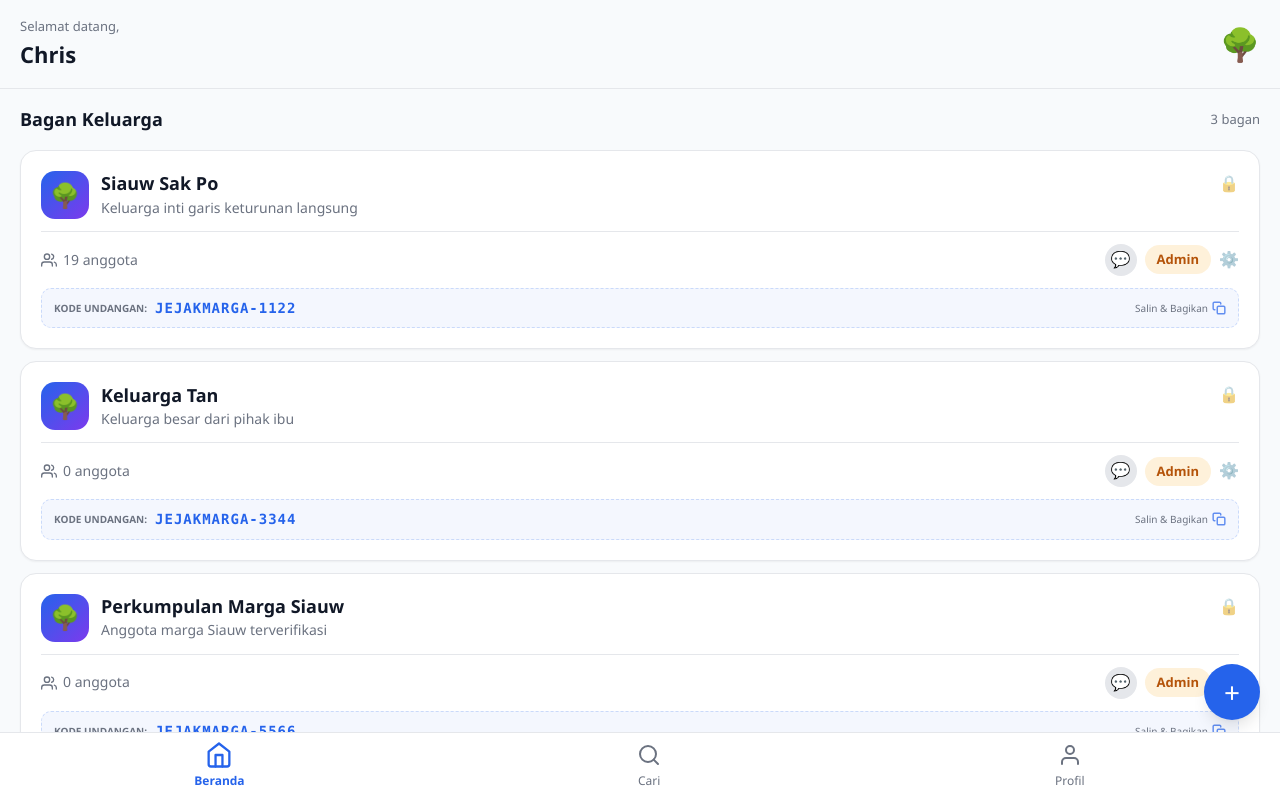
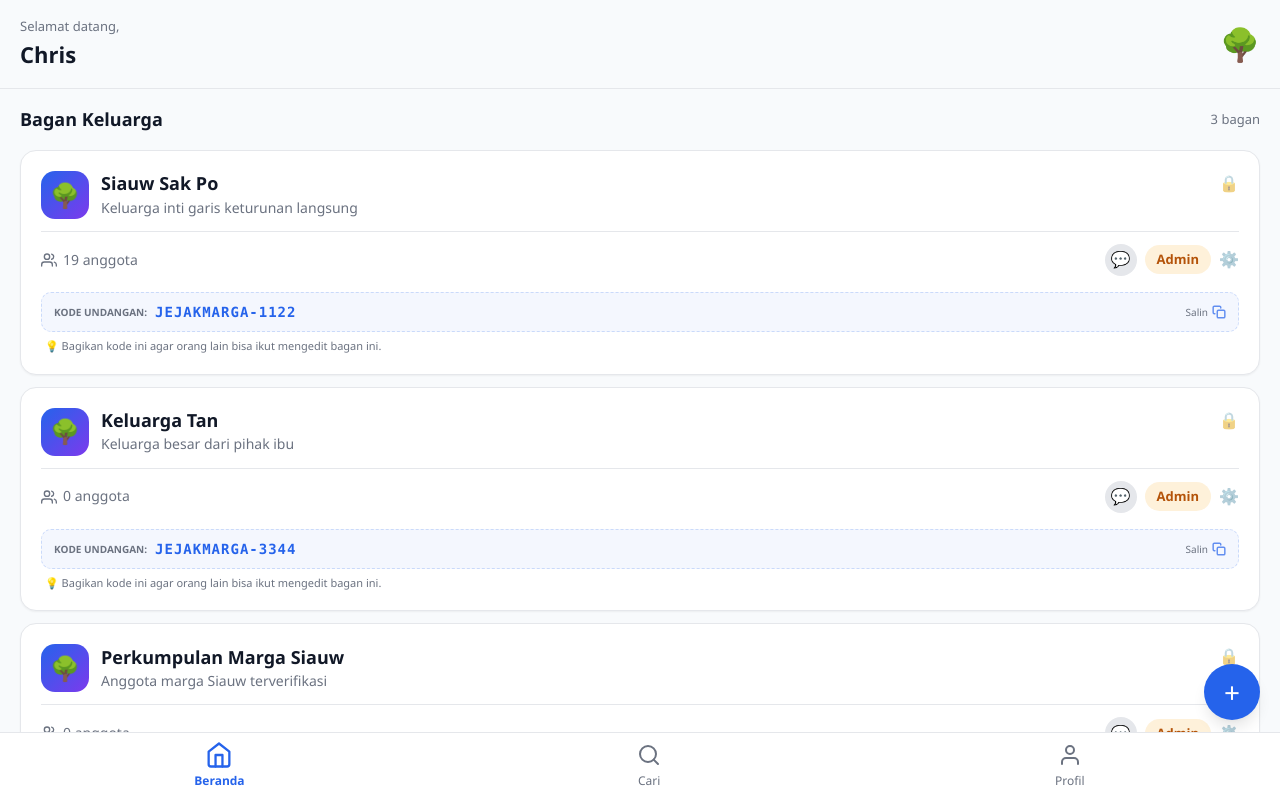
Before and after one commit to jejakmargahub/git01, a Next.js app: page /dashboard in a window 1280 px wide. Shown: the top 798 px of the page. Built offline with nearby package versions, Linux system fonts and the light colour scheme; no server answers.

Commit message:
Add explicit explanatory text for family invite codes

```diff
--- a/src/components/family/FamilyCard.tsx
+++ b/src/components/family/FamilyCard.tsx
@@ -169,10 +169,10 @@ export default function FamilyCard({
 
         {/* Invite Code row (Visible to all for collaboration) */}
         {family.inviteCode && (
+          <div style={{ marginTop: "16px" }}>
             <div
               onClick={handleCopy}
               style={{
-              marginTop: "12px",
                 padding: "8px 12px",
                 background: copied ? "rgba(var(--success-rgb, 22, 163, 74), 0.1)" : "rgba(var(--primary-rgb), 0.05)",
                 borderRadius: "10px",
@@ -199,7 +199,7 @@ export default function FamilyCard({
                     </code>
                   </div>
                   <div style={{ display: "flex", alignItems: "center", gap: "4px" }}>
-                  <span style={{ fontSize: "10px", color: "var(--muted)" }}>Salin & Bagikan</span>
+                    <span style={{ fontSize: "10px", color: "var(--muted)" }}>Salin</span>
                     <svg
                       width="14"
                       height="14"
@@ -218,6 +218,10 @@ export default function FamilyCard({
                 </>
               )}
             </div>
+            <p style={{ fontSize: "11px", color: "var(--muted)", marginTop: "6px", paddingLeft: "4px", lineHeight: "1.4" }}>
+              💡 Bagikan kode ini agar orang lain bisa ikut mengedit bagan ini.
+            </p>
+          </div>
         )}
       </div>
     </Link>
```
Lines whose indentation alone changed are shown as unchanged.
